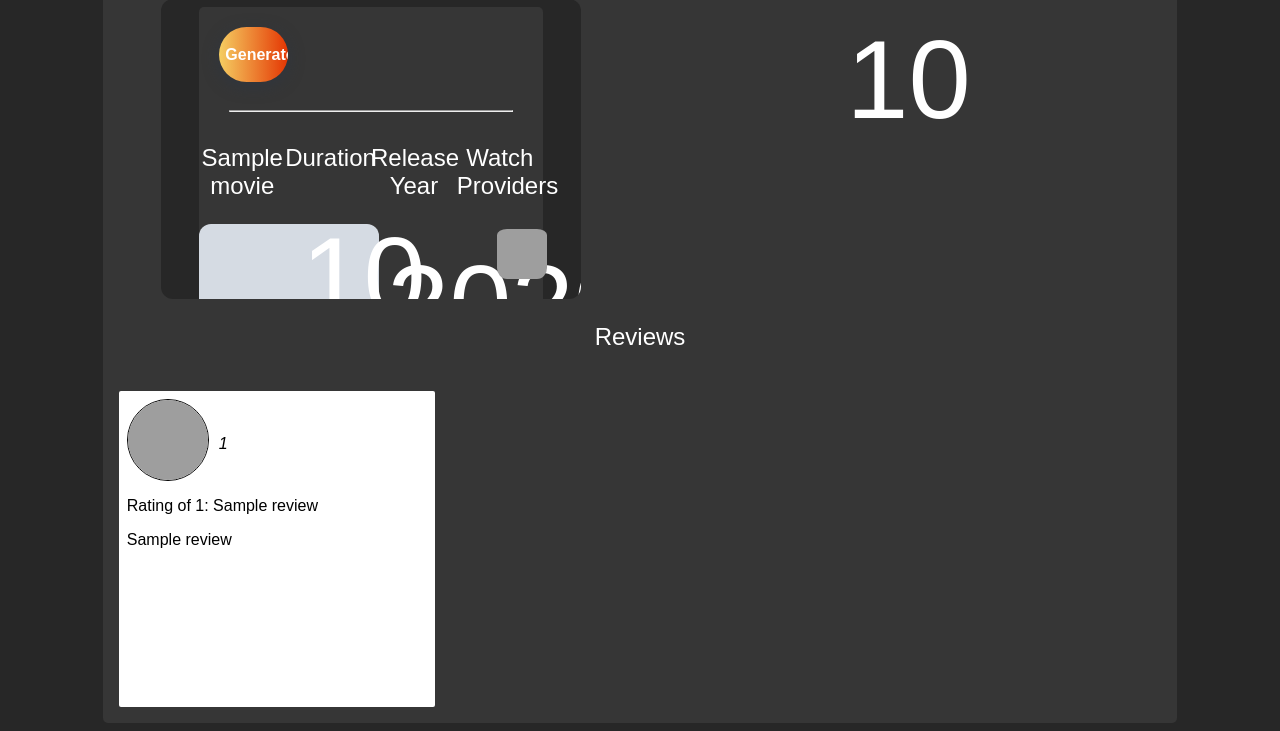
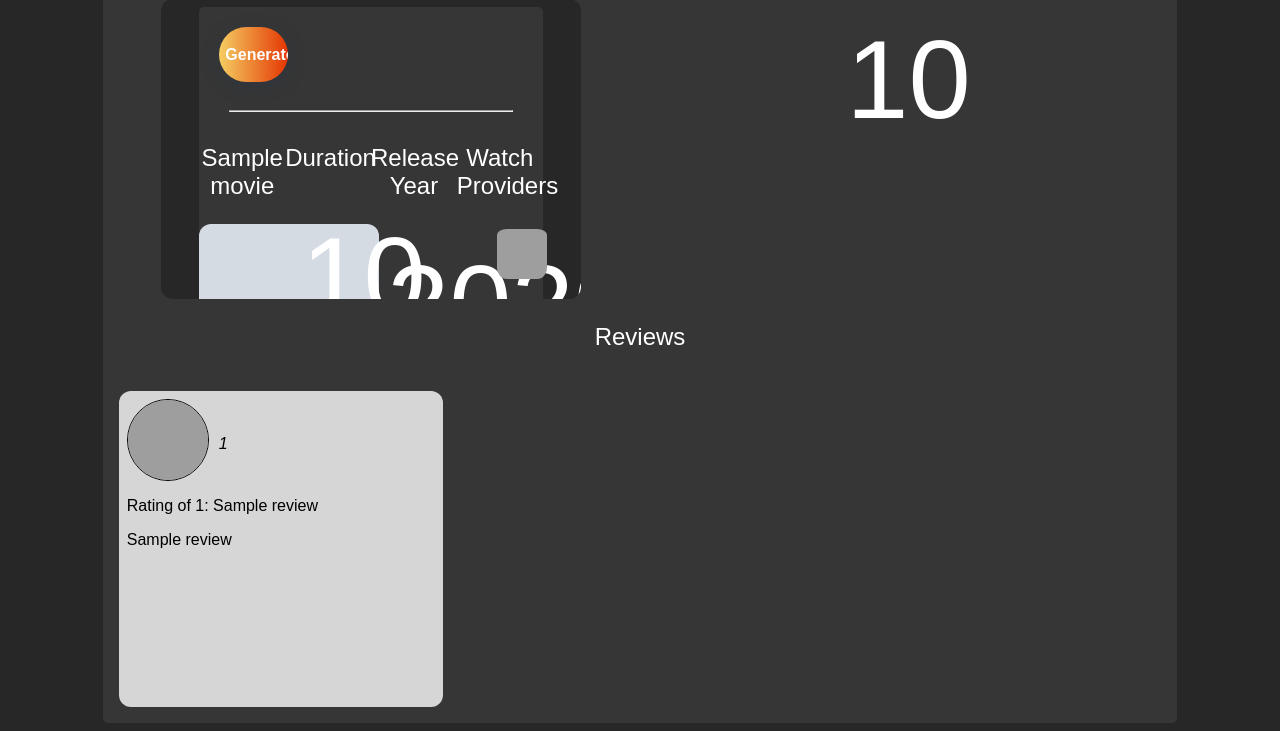
Before and after one commit to kenan0x0/movie-picker, a Flask app: template app/templates/home.html in a window 1280 px wide. Shown: the part 574-1305 px from the top of the page. Run offline with Flask 2, Linux system fonts and the light colour scheme; the template is opened without the code that fills it: most values are stand-ins (such as "Sample title", 1, 10 or a date in 2020); grey boxes marked "Sample" are stand-in pictures; some web fonts are replaced; grey boxes are pictures that could not be loaded.

Commit message:
improve software

```diff
--- a/app/static/main.css
+++ b/app/static/main.css
@@ -40,6 +40,7 @@ hr{
     width: 20%;
     font-size: 16px;
     font-weight: 600;
+    font-family: inherit;
     color: #fff;
     cursor: pointer;
     margin: 20px;
@@ -123,16 +124,24 @@ hr{
 }
 
 /* Style for each review box */
+
+.card::-webkit-scrollbar{
+    display: none;
+}
+
 .card {
-    background: #fff;
-    border-radius: 2px;
+    background: rgba(255, 255, 255, 0.8);
+    border-radius: 12px;
     display: inline-block;
     height: 300px;
+    width: 28.7%;
     margin: 1rem;
     position: relative;
-    width: 300px;
+
     overflow: scroll;
     padding: 0.5rem;
+    -ms-overflow-style: none;  /* IE and Edge */
+    scrollbar-width: none;
   }
 
 
--- a/app/templates/home.html
+++ b/app/templates/home.html
@@ -51,7 +51,7 @@
                 <div class="res-item" style="width: 50%;">
                     <p class="heading-res">Trailer</p>
                     {% if trailer_link is none %}
-                        <span class="duration">No Trailer Available</span>
+                        <span class="duration" style="text-align: center; font-size: 5rem;">No Trailer Available</span>
                     {% else %}
                         <iframe id="trailer-vid" width="420" height="300"
                             src="{{trailer_link}}" allowfullscreen>
@@ -69,7 +69,7 @@
                     <p class="heading-res">Reviews</p>
                      <div id="reviews-box">
                         {% if (reviews | length) == 0 %}
-                            <p>No Reviews</p>
+                            <span class="duration" style="text-align: center; font-size: 5rem;">No Reviews</span>
                         {% else %}
                             {% for review in reviews%}
                                 <div class="card">
--- a/app/utils.py
+++ b/app/utils.py
@@ -13,7 +13,7 @@ def get_popular_movies():
 
     all_movies = []
 
-    for i in range(20):
+    for i in range(100):
         params = {
             "language":"en-US",
             "page": i+1
```
